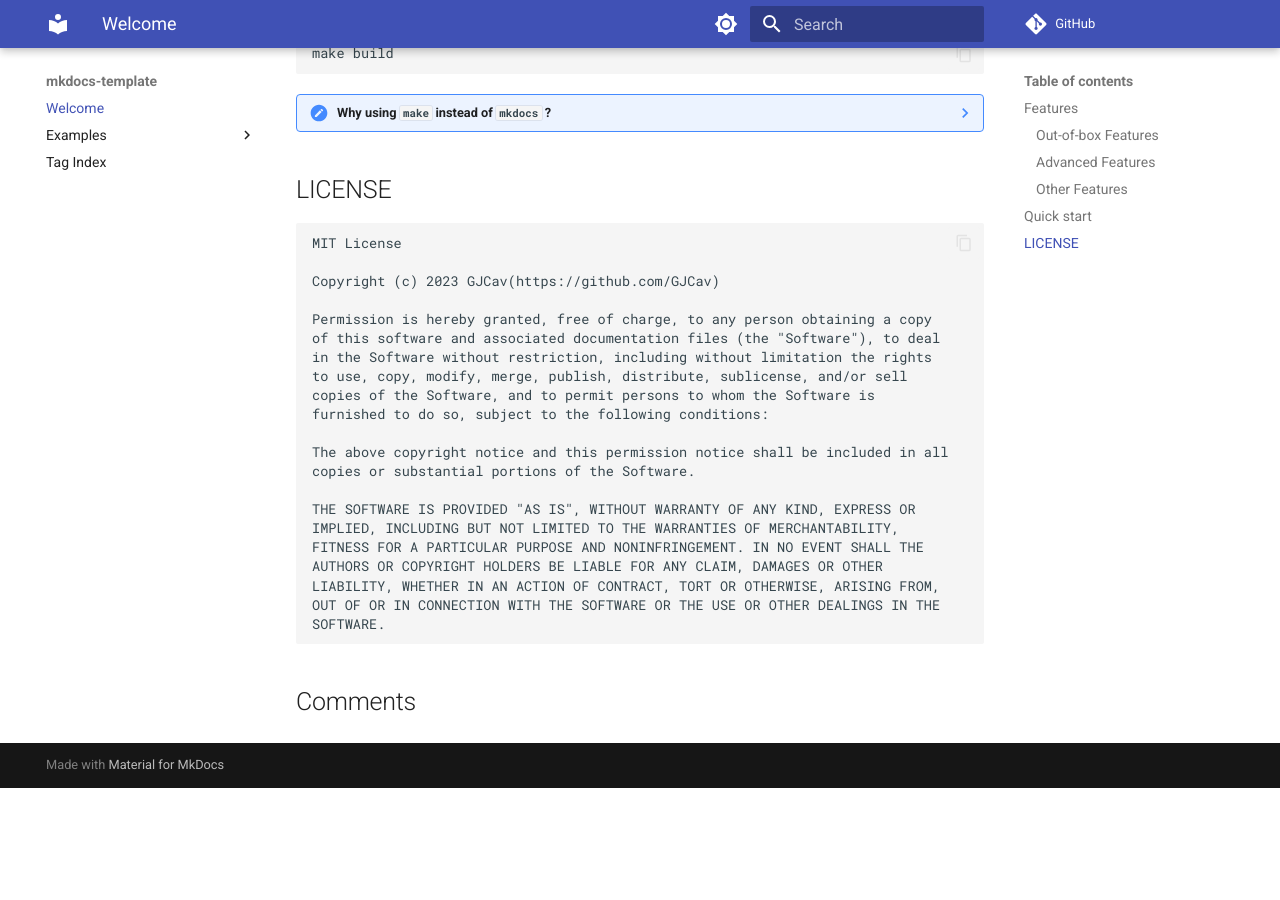
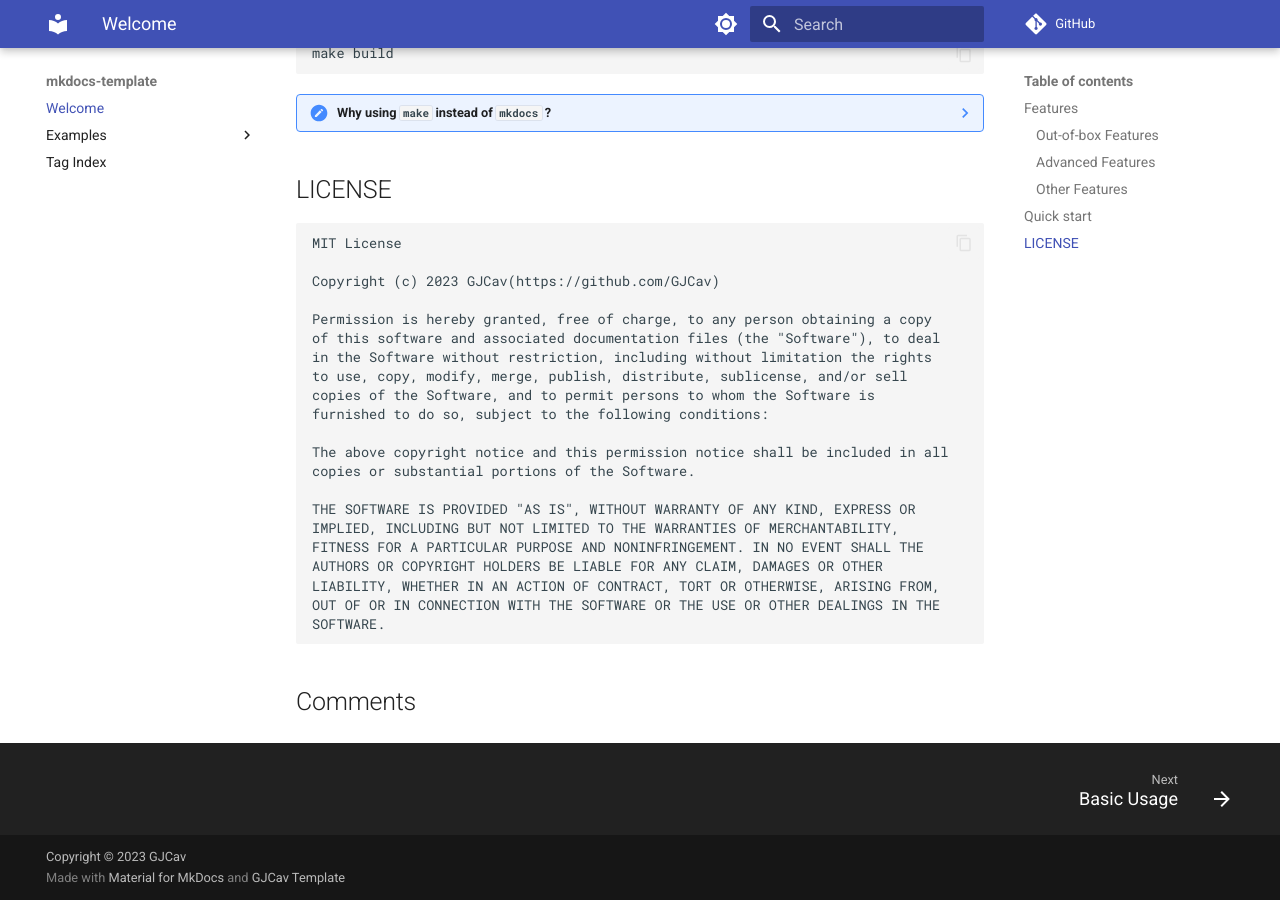
Before and after one commit to GJCav/mkdocs-template, an MkDocs documentation site: the page built from docs/README.md, in a window 1280 px wide and 900 px high, scrolled down 1781 px. Built offline with MkDocs 1.6.1 and Material for MkDocs 9.7.7, drawn with Linux system fonts in a browser that asks for light colours; comment, search, counter and statistics services are not loaded; before the commit the page ends 2569 px from its top, so only the background shows below that.

Commit message:
feat: add footer

```diff
--- a/mkdocs.yml
+++ b/mkdocs.yml
@@ -1,6 +1,7 @@
 site_name: mkdocs-template
 site_url: https://gjcav.github.io/mkdocs-template/
 repo_url: https://github.com/GJCav/mkdocs-template
+copyright: Copyright &copy; 2023 GJCav
 
 theme:
   name: material
@@ -10,6 +11,7 @@ theme:
     - navigation.tracking
     - content.code.copy
     - content.code.annotate
+    - navigation.footer
   palette:
     # Palette toggle for light mode
     - media: "(prefers-color-scheme: light)"
--- /dev/null
+++ b/overrides/partials/copyright.html
@@ -0,0 +1,46 @@
+<!--
+  Copyright (c) 2016-2023 Martin Donath <martin.donath@squidfunk.com>
+
+  Permission is hereby granted, free of charge, to any person obtaining a copy
+  of this software and associated documentation files (the "Software"), to
+  deal in the Software without restriction, including without limitation the
+  rights to use, copy, modify, merge, publish, distribute, sublicense, and/or
+  sell copies of the Software, and to permit persons to whom the Software is
+  furnished to do so, subject to the following conditions:
+
+  The above copyright notice and this permission notice shall be included in
+  all copies or substantial portions of the Software.
+
+  THE SOFTWARE IS PROVIDED "AS IS", WITHOUT WARRANTY OF ANY KIND, EXPRESS OR
+  IMPLIED, INCLUDING BUT NOT LIMITED TO THE WARRANTIES OF MERCHANTABILITY,
+  FITNESS FOR A PARTICULAR PURPOSE AND NON-INFRINGEMENT. IN NO EVENT SHALL THE
+  AUTHORS OR COPYRIGHT HOLDERS BE LIABLE FOR ANY CLAIM, DAMAGES OR OTHER
+  LIABILITY, WHETHER IN AN ACTION OF CONTRACT, TORT OR OTHERWISE, ARISING
+  FROM, OUT OF OR IN CONNECTION WITH THE SOFTWARE OR THE USE OR OTHER DEALINGS
+  IN THE SOFTWARE.
+-->
+
+<!-- Copyright and theme information -->
+<div class="md-copyright">
+    {% if config.copyright %}
+      <div class="md-copyright__highlight">
+        {{ config.copyright }}
+      </div>
+    {% endif %}
+    {% if not config.extra.generator == false %}
+      Made with
+      <a
+        href="https://squidfunk.github.io/mkdocs-material/"
+        target="_blank" rel="noopener"
+      >
+        Material for MkDocs
+      </a>
+      and
+      <a
+        href="https://gjcav.github.io/mkdocs-template/"
+        target="_blank" ref="noopener"
+      >
+        GJCav Template
+      </a>
+    {% endif %}
+  </div>
```
